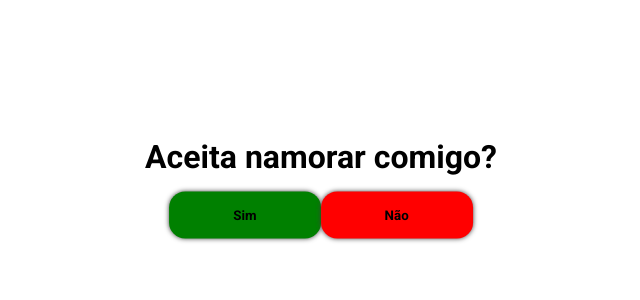
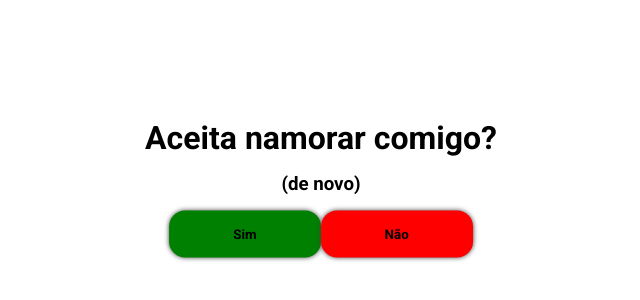
Before and after one commit to victoandrad/surpresa, a plain HTML site: page index.html in a window 1280 px wide. Shown: the part 212-512 px from the top of the page, without its empty margins (319-959 px from the left). Drawn offline with Linux system fonts and the light colour scheme.

Commit message:
Update index.html

```diff
--- a/index.html
+++ b/index.html
@@ -10,6 +10,7 @@
 <body>
     <div class="container">
         <h1 class="title">Aceita namorar comigo?</h1>
+        <h3>(de novo)</h3>
         <div id="buttons">
             <button id="agree-button" class="button">Sim</>
             <button id="decline-button" class="button">Não</button>
```
